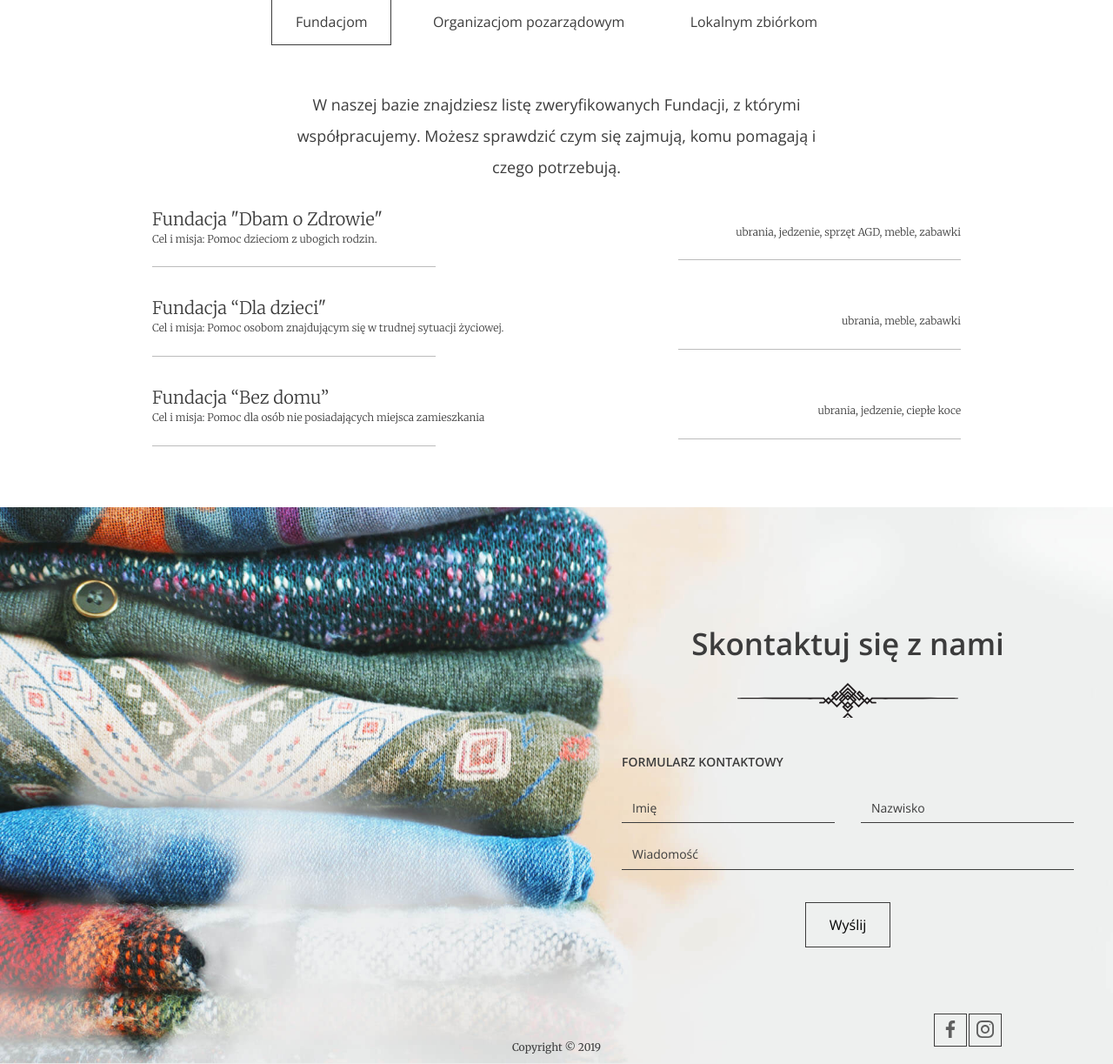
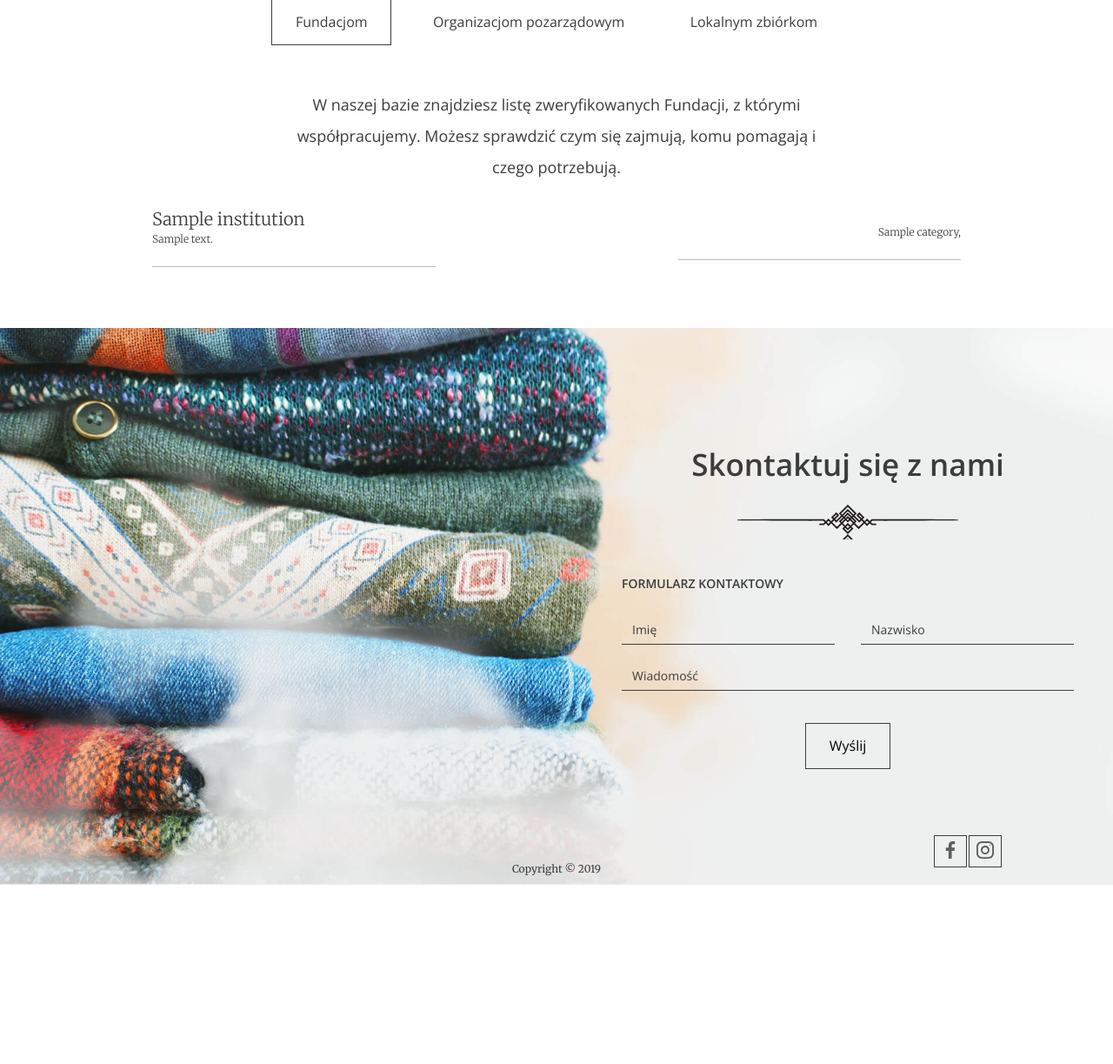
Before and after one commit to ialfai/GiveThingsAway, a Django app: page / in a window 1280 px wide. Shown: the part 2655-3878 px from the top of the page at 87% size. After the commit the page ends 3672 px from the top, so only its background shows below. Run offline with Django 3.2, Linux system fonts and the light colour scheme; tables that the repository leaves empty hold one stand-in row (values such as "Sample post").

Commit message:
formularz zrobiony

```diff
--- a/mysite/GiveStuff/templates/index.html
+++ b/mysite/GiveStuff/templates/index.html
@@ -72,7 +72,7 @@
         </div>
       </div>
 
-      <a href="#" class="btn btn--large">Załóż konto</a>
+      <a href="{%url 'register'%}" class="btn btn--large">Załóż konto</a>
     </section>
 
     <section id="about-us" class="about-us">
@@ -97,33 +97,21 @@
       <div class="help--slides active" data-id="1">
         <p>W naszej bazie znajdziesz listę zweryfikowanych Fundacji, z którymi współpracujemy. Możesz sprawdzić czym się zajmują, komu pomagają i czego potrzebują.</p>
 
+
         <ul class="help--slides-items">
+          {%for i in foundations%}
           <li>
             <div class="col">
-              <div class="title">Fundacja "Dbam o Zdrowie"</div>
-              <div class="subtitle">Cel i misja: Pomoc dzieciom z ubogich rodzin.</div>
+              <div class="title">{{i.name}}</div>
+              <div class="subtitle">{{i.description}}</div>
             </div>
 
-            <div class="col"><div class="text">ubrania, jedzenie, sprzęt AGD, meble, zabawki</div></div>
+            <div class="col"><div class="text">{%for category in i.categories.all%}{{category.name}}, {% endfor %}</div></div>
+
           </li>
 
-          <li>
-            <div class="col">
-              <div class="title">Fundacja “Dla dzieci"</div>
-              <div class="subtitle">Cel i misja: Pomoc osobom znajdującym się w trudnej sytuacji życiowej.</div>
-            </div>
+          {% endfor %}
 
-            <div class="col"><div class="text">ubrania, meble, zabawki</div></div>
-          </li>
-
-          <li>
-            <div class="col">
-              <div class="title">Fundacja “Bez domu”</div>
-              <div class="subtitle">Cel i misja: Pomoc dla osób nie posiadających miejsca zamieszkania</div>
-            </div>
-
-            <div class="col"><div class="text">ubrania, jedzenie, ciepłe koce</div></div>
-          </li>
         </ul>
         <!-- Pagination
         <ul class="help--slides-pagination">
@@ -142,41 +130,17 @@
           quos suscipit corporis!
         </p>
         <ul class="help--slides-items">
+          {%for i in ngo%}
           <li>
             <div class="col">
-              <div class="title">Organizacja 1</div>
-              <div class="subtitle">Lorem ipsum dolor sit amet consectetur.</div>
+              <div class="title">{{i.name}}</div>
+              <div class="subtitle">{{i.description}}</div>
             </div>
 
-            <div class="col"><div class="text">Lorem ipsum dolor sit amet consectetur adipisicing elit.</div></div>
+            <div class="col"><div class="text">{%for category in i.categories.all%}{{category.name}}, {% endfor %}</div></div>
           </li>
+          {%endfor%}
 
-          <li>
-            <div class="col">
-              <div class="title">Organizacja 2</div>
-              <div class="subtitle">Lorem ipsum dolor sit amet consectetur.</div>
-            </div>
-
-            <div class="col"><div class="text">Lorem ipsum dolor sit amet consectetur adipisicing elit.</div></div>
-          </li>
-
-          <li>
-            <div class="col">
-              <div class="title">Organizacja 3</div>
-              <div class="subtitle">Lorem ipsum dolor sit amet consectetur.</div>
-            </div>
-
-            <div class="col"><div class="text">Lorem ipsum dolor sit amet consectetur adipisicing elit.</div></div>
-          </li>
-
-          <li>
-            <div class="col">
-              <div class="title">Organizacja 4</div>
-              <div class="subtitle">Lorem ipsum dolor sit amet consectetur.</div>
-            </div>
-
-            <div class="col"><div class="text">Lorem ipsum dolor sit amet consectetur adipisicing elit.</div></div>
-          </li>
         </ul>
 
         <!-- Pagination
@@ -194,24 +158,25 @@
       <div class="help--slides" data-id="3">
         <p>Lorem ipsum dolor sit amet, his ocurreret persequeris ea, ad utinam laudem duo. Verterem adipisci partiendo eos ne, ea his reque quaeque recteque, ne quo lobortis intellegam.</p>
         <ul class="help--slides-items">
+          {%for i in local%}
           <li>
             <div class="col">
-              <div class="title">Lokalna zbiórka 1</div>
-              <div class="subtitle">Lorem ipsum dolor sit amet consectetur.</div>
+              <div class="title">{{i.name}}</div>
+              <div class="subtitle">{{i.description}}</div>
             </div>
 
-            <div class="col"><div class="text">Lorem ipsum dolor sit amet consectetur adipisicing elit.</div></div>
+            <div class="col"><div class="text">{%for category in i.categories.all%}{{category.name}}, {% endfor %}</div></div>
           </li>
+          {%endfor%}
+<!--          <li>-->
+<!--            <div class="col">-->
+<!--              <div class="title">Lokalna zbiórka 2</div>-->
+<!--              <div class="subtitle">Lorem ipsum dolor sit amet consectetur.</div>-->
+<!--            </div>-->
 
-          <li>
-            <div class="col">
-              <div class="title">Lokalna zbiórka 2</div>
-              <div class="subtitle">Lorem ipsum dolor sit amet consectetur.</div>
-            </div>
-
-            <div class="col"><div class="text">Lorem ipsum dolor sit amet consectetur adipisicing elit.</div></div>
-          </li>
-        </ul>
+<!--            <div class="col"><div class="text">Lorem ipsum dolor sit amet consectetur adipisicing elit.</div></div>-->
+<!--          </li>-->
+<!--        </ul>-->
 
         <!-- Pagination
         <ul class="help--slides-pagination">
--- a/mysite/GiveStuff/views.py
+++ b/mysite/GiveStuff/views.py
@@ -1,6 +1,9 @@
 from django.shortcuts import render
 from django.views import View
+from django.views.generic import FormView
+
 from .models import Donation, Institution
+from .forms import RegistrationForm
 
 # - uruchom aplikację i zweryfikuj, czy pliki statyczne poprawnie się ładują.
 
@@ -17,8 +20,15 @@ class LandingPage(View):
         else:
             bags_number = 0
         organization_number = Institution.objects.count()
+        foundations = Institution.objects.filter(type=1)
+        local = Institution.objects.filter(type=3)
+        ngo = Institution.objects.filter(type=2)
         return render(request, 'index.html', {'bags_number': bags_number,
-                                              'organization_number': organization_number})
+                                              'organization_number': organization_number,
+                                              'foundations': foundations,
+                                              'local': local,
+                                              'ngo': ngo,
+                                              })
 
 
 class AddDonation(View):
@@ -33,7 +43,18 @@ class Login(View):
         return render(request, 'login.html')
 
 
-class Register(View):
+class Register(FormView):
+    template_name = 'register.html'
+    form_class = RegistrationForm
+    success_url = '/'
 
-    def get(self, request):
-        return render(request, 'register.html')
+    def form_valid(self, form):
+        form.save()
+        return super(Register, self).form_valid(form)
+
+    # def get(self, request):
+    #     form = RegistrationForm()
+    #     return render(request, 'register.html', {'form': form})
+    #
+    # def post(self, request):
+    #     pass
--- a/mysite/mysite/urls.py
+++ b/mysite/mysite/urls.py
@@ -19,7 +19,7 @@ from GiveStuff.views import LandingPage, Login, Register, AddDonation
 
 urlpatterns = [
     path('admin/', admin.site.urls),
-    path('', LandingPage.as_view()),
+    path('', LandingPage.as_view(), name='main'),
     path('login/', Login.as_view(), name='login'),
     path('Register/', Register.as_view(), name='register'),
     path('AddDonation/', AddDonation.as_view()),
```
Also changed, not shown: mysite/GiveStuff/forms.py (added, +23 -0 lines), mysite/GiveStuff/templates/header.html (added, +16 -0 lines), mysite/GiveStuff/templates/login.html (+3 -17 lines), mysite/GiveStuff/templates/register.html (+11 -32 lines).
